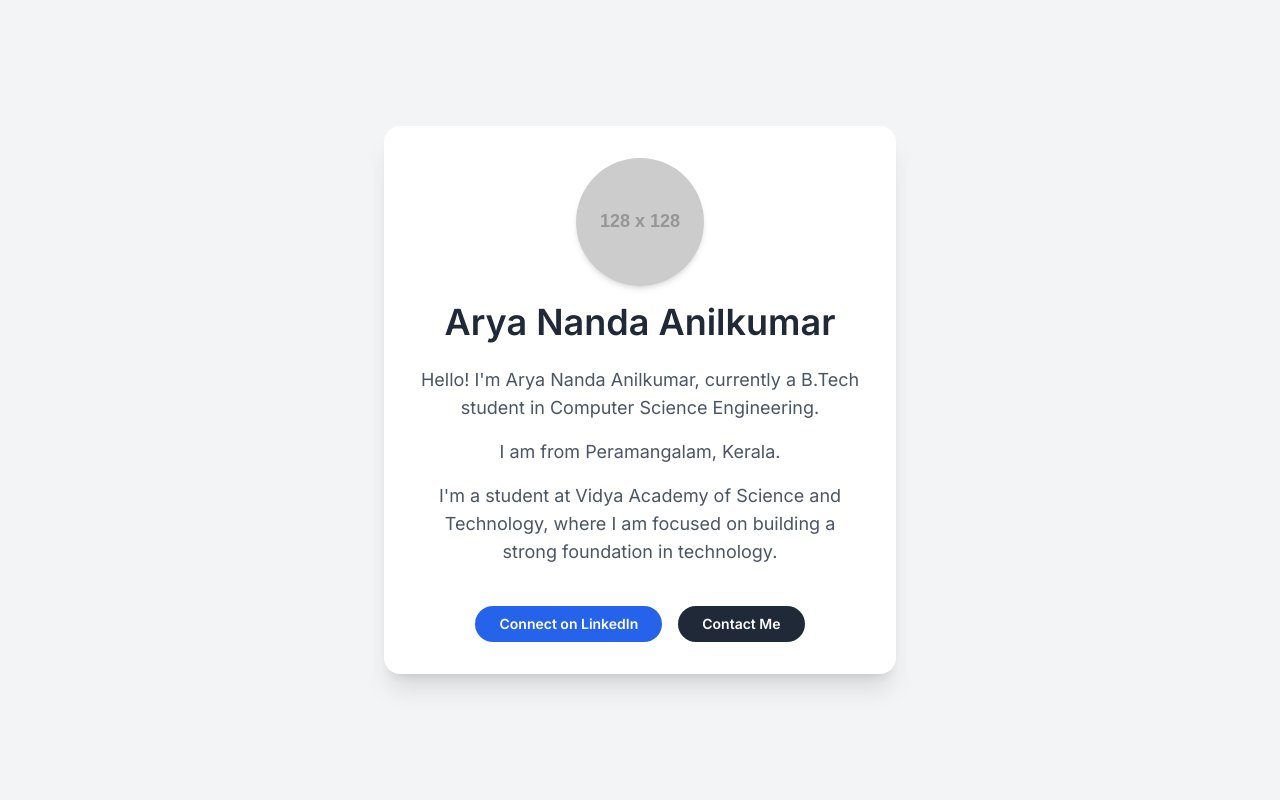
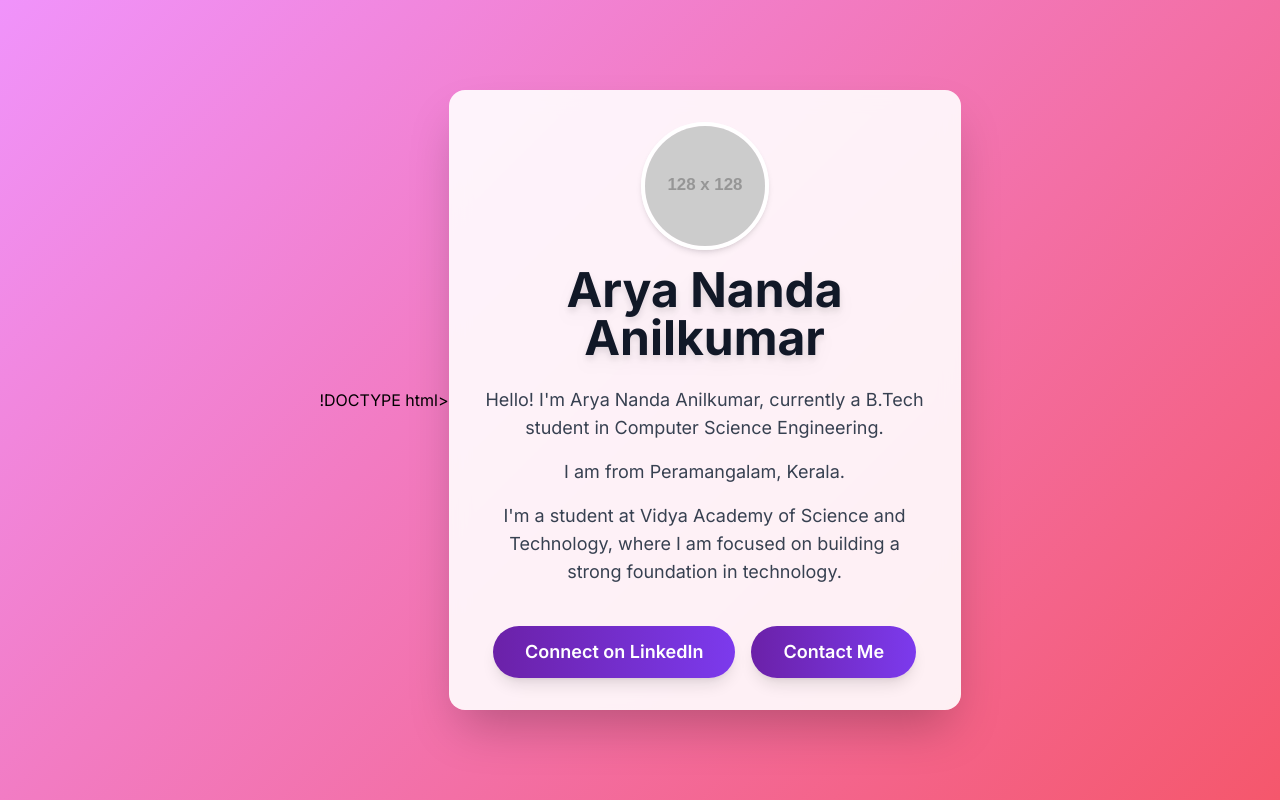
Before and after one commit to AryaAnil1234/AryaAnil1234.github.io, a plain HTML site: page index.html in a window 1280 px wide. Drawn offline with nearby package versions, Linux system fonts and the light colour scheme; placeholder pictures from the web are drawn by us.

Commit message:
Update index.html

```diff
--- a/index.html
+++ b/index.html
@@ -1,4 +1,4 @@
-<!DOCTYPE html>
+!DOCTYPE html>
 <html lang="en">
 <head>
     <meta charset="UTF-8">
@@ -7,24 +7,36 @@
     <!-- Tailwind CSS CDN -->
     <script src="https://cdn.tailwindcss.com"></script>
     <style>
-        @import url('https://fonts.googleapis.com/css2?family=Inter:wght@400;600&display=swap');
+        @import url('https://fonts.googleapis.com/css2?family=Inter:wght@400;600;700&display=swap');
         body {
             font-family: 'Inter', sans-serif;
-            background-color: #f3f4f6;
+            background: linear-gradient(135deg, #f093fb 0%, #f5576c 100%);
+        }
+        .card {
+            background-color: rgba(255, 255, 255, 0.9);
+            backdrop-filter: blur(10px);
+            -webkit-backdrop-filter: blur(10px);
+        }
+        .btn-gradient {
+            background-image: linear-gradient(to right, #6b21a8, #7c3aed);
+            transition: transform 0.2s ease-in-out;
+        }
+        .btn-gradient:hover {
+            transform: scale(1.05);
         }
     </style>
 </head>
 <body class="flex items-center justify-center min-h-screen p-4">
-    <div class="bg-white rounded-2xl shadow-xl p-8 max-w-lg w-full text-center space-y-6">
+    <div class="card rounded-2xl shadow-2xl p-8 max-w-lg w-full text-center space-y-6 transform transition-all duration-300 hover:scale-105">
         <!-- Profile Picture and Name -->
         <div class="space-y-4">
             <!-- Replace with your actual photo URL or a custom placeholder -->
-            <img src="https://placehold.co/128x128/e5e7eb/6b7280?text=AN" alt="Arya Nanda Anilkumar" class="w-32 h-32 rounded-full mx-auto shadow-md">
-            <h1 class="text-4xl font-extrabold text-gray-800">Arya Nanda Anilkumar</h1>
+            <img src="https://placehold.co/128x128/f0f9ff/000000?text=AN" alt="Arya Nanda Anilkumar" class="w-32 h-32 rounded-full mx-auto shadow-md border-4 border-white">
+            <h1 class="text-5xl font-extrabold text-gray-900 drop-shadow-lg">Arya Nanda Anilkumar</h1>
         </div>
 
         <!-- Bio and Details -->
-        <div class="space-y-4 text-gray-600">
+        <div class="space-y-4 text-gray-700">
             <p class="text-lg">
                 Hello! I'm Arya Nanda Anilkumar, currently a B.Tech student in Computer Science Engineering.
             </p>
@@ -37,11 +49,11 @@
         </div>
 
         <!-- Social Media/Contact Placeholder -->
-        <div class="flex justify-center space-x-4 pt-4">
-            <a href="#" class="bg-blue-600 text-white rounded-full py-2 px-6 text-sm font-semibold hover:bg-blue-700 transition duration-300">
+        <div class="flex flex-col sm:flex-row justify-center space-y-4 sm:space-y-0 sm:space-x-4 pt-4">
+            <a href="#" class="btn-gradient text-white rounded-full py-3 px-8 text-lg font-semibold shadow-lg">
                 Connect on LinkedIn
             </a>
-            <a href="#" class="bg-gray-800 text-white rounded-full py-2 px-6 text-sm font-semibold hover:bg-gray-900 transition duration-300">
+            <a href="#" class="btn-gradient text-white rounded-full py-3 px-8 text-lg font-semibold shadow-lg">
                 Contact Me
             </a>
         </div>
```
